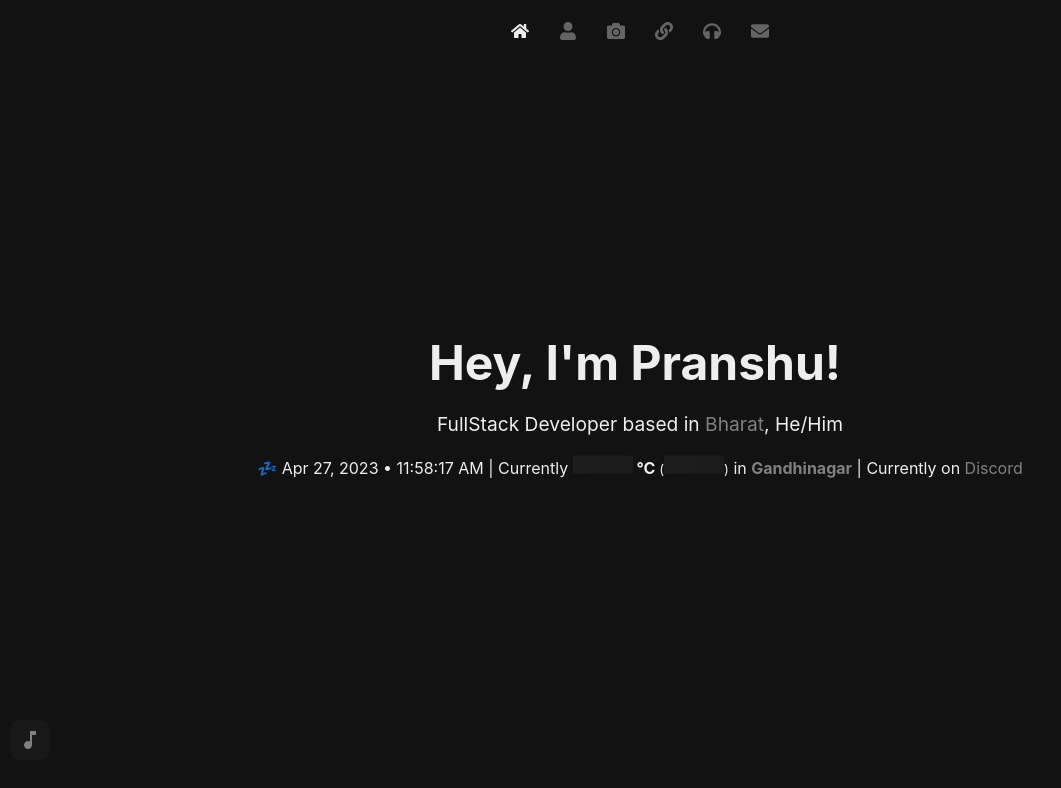
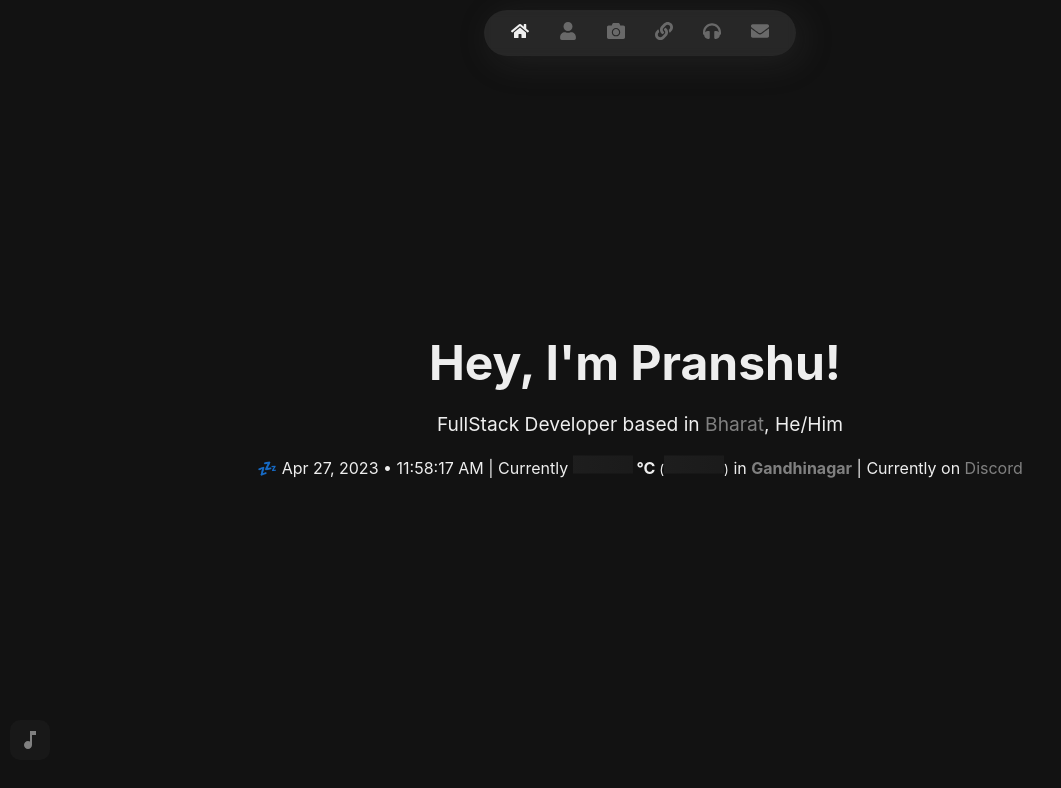
Before and after one commit to pranshu05/pranshu05.vercel.app, a React (Create React App) app: page / in a window 1280 px wide. Shown: the top 788 px of the page, without its empty margins (0-1061 px from the left). Built offline with nearby package versions, Linux system fonts and the light colour scheme; no server answers.

Commit message:
big changes in navbar

```diff
--- a/src/App.css
+++ b/src/App.css
@@ -34,7 +34,7 @@ nav.navbar {
   width: auto;
   border-radius: 50px;
   padding: 12px;
-  margin-top: 10px;
+  margin-top: -60px;
   left: 50%;
   transform: translate(-50%, 0%);
   z-index: 100;
@@ -54,7 +54,8 @@ nav.navbar .navbar-nav a.nav-link.navbar-link.active {
   opacity: 1;
   color: #eee;
 }
-nav.navbar.scrolled {
+nav.navbar.active {
+  margin-top: 10px;
   background: rgba(91, 91, 91, 0.3);
   box-shadow: 6px 6px 35px rgba(91, 91, 91, 0.2);
   backdrop-filter: blur(4px);
@@ -878,6 +879,6 @@ footer {
 
 
 
-/*OMG did you just scrolled to line no.882??*/
+/*OMG did you just scrolled to line no.881??*/
 
 /*I just love you!! Thanks for scrolling <3*/
--- a/src/components/NavBar.js
+++ b/src/components/NavBar.js
@@ -1,7 +1,7 @@
-import { useState, useEffect } from 'react'
-import { Navbar, Nav, Container } from 'react-bootstrap'
-import { useLocation } from 'react-router-dom'
-import { Link } from 'react-router-dom'
+import React, { useState, useEffect } from 'react';
+import { Navbar, Nav, Container } from 'react-bootstrap';
+import { useLocation } from 'react-router-dom';
+import { Link } from 'react-router-dom';
 import {
    FaCamera,
    FaEnvelope,
@@ -9,42 +9,65 @@ import {
    FaHome,
    FaLink,
    FaUser,
-} from 'react-icons/fa'
+} from 'react-icons/fa';
 
 export const NavBar = () => {
-   const location = useLocation()
-   const [activeLink, setActiveLink] = useState('home')
-   const [scrolled, setScrolled] = useState(false)
+   const location = useLocation();
+   const [activeLink, setActiveLink] = useState('home');
+   const [scrolled, setScrolled] = useState(false);
+   const [userActive, setUserActive] = useState(true);
 
    useEffect(() => {
-      const { pathname } = location
+      const { pathname } = location;
       if (pathname === '/') {
-         setActiveLink('home')
+         setActiveLink('home');
       } else {
-         setActiveLink(pathname.substring(1))
+         setActiveLink(pathname.substring(1));
       }
-   }, [location])
+   }, [location]);
 
    useEffect(() => {
+      let timeoutId;
+
       const onScroll = () => {
          if (window.scrollY > 50) {
-            setScrolled(true)
+            setScrolled(true);
+            setUserActive(true);
+
+            clearTimeout(timeoutId);
+            timeoutId = setTimeout(() => {
+               setUserActive(false);
+            }, 2200);
          } else {
-            setScrolled(false)
+            setScrolled(false);
          }
-      }
+      };
 
-      window.addEventListener('scroll', onScroll)
+      const onMouseMove = () => {
+         setUserActive(true);
 
-      return () => window.removeEventListener('scroll', onScroll)
-   }, [])
+         clearTimeout(timeoutId);
+         timeoutId = setTimeout(() => {
+            setUserActive(false);
+         }, 2200);
+      };
+
+      window.addEventListener('scroll', onScroll);
+      window.addEventListener('mousemove', onMouseMove);
+
+      return () => {
+         window.removeEventListener('scroll', onScroll);
+         window.removeEventListener('mousemove', onMouseMove);
+         clearTimeout(timeoutId);
+      };
+   }, []);
 
    useEffect(() => {
-      window.scrollTo(0, 0)
-   }, [activeLink])
+      window.scrollTo(0, 0);
+   }, [activeLink]);
 
    return (
-      <Navbar expand="md" className={scrolled ? 'scrolled' : ''}>
+      <Navbar expand="md" className={scrolled || userActive ? 'navbar scrolled active' : 'navbar'}>
          <Container>
             <Navbar.Collapse id="basic-navbar-nav">
                <Nav className="ms-auto">
@@ -130,5 +153,5 @@ export const NavBar = () => {
             </Navbar.Collapse>
          </Container>
       </Navbar>
-   )
+   );
 }
```
